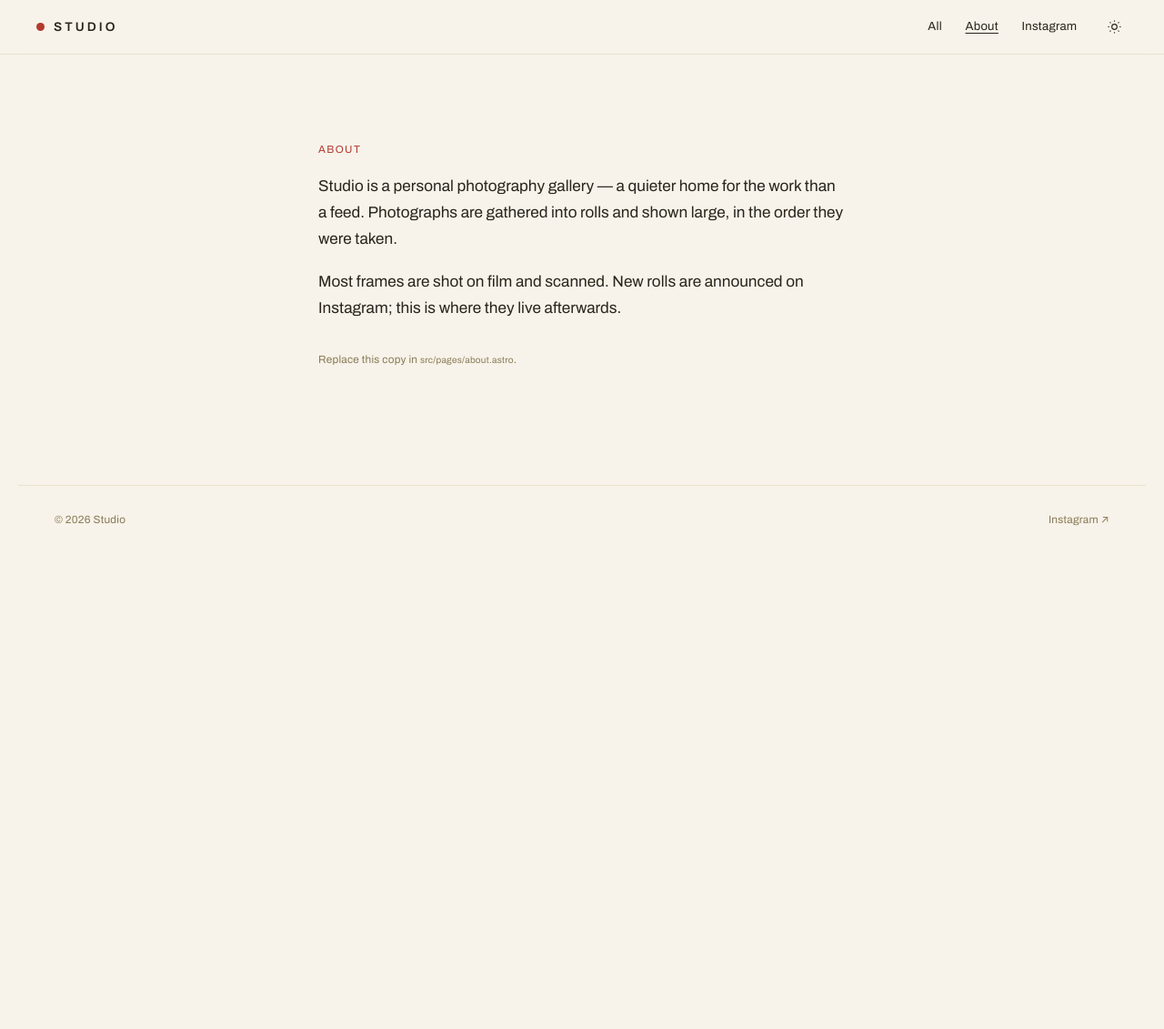
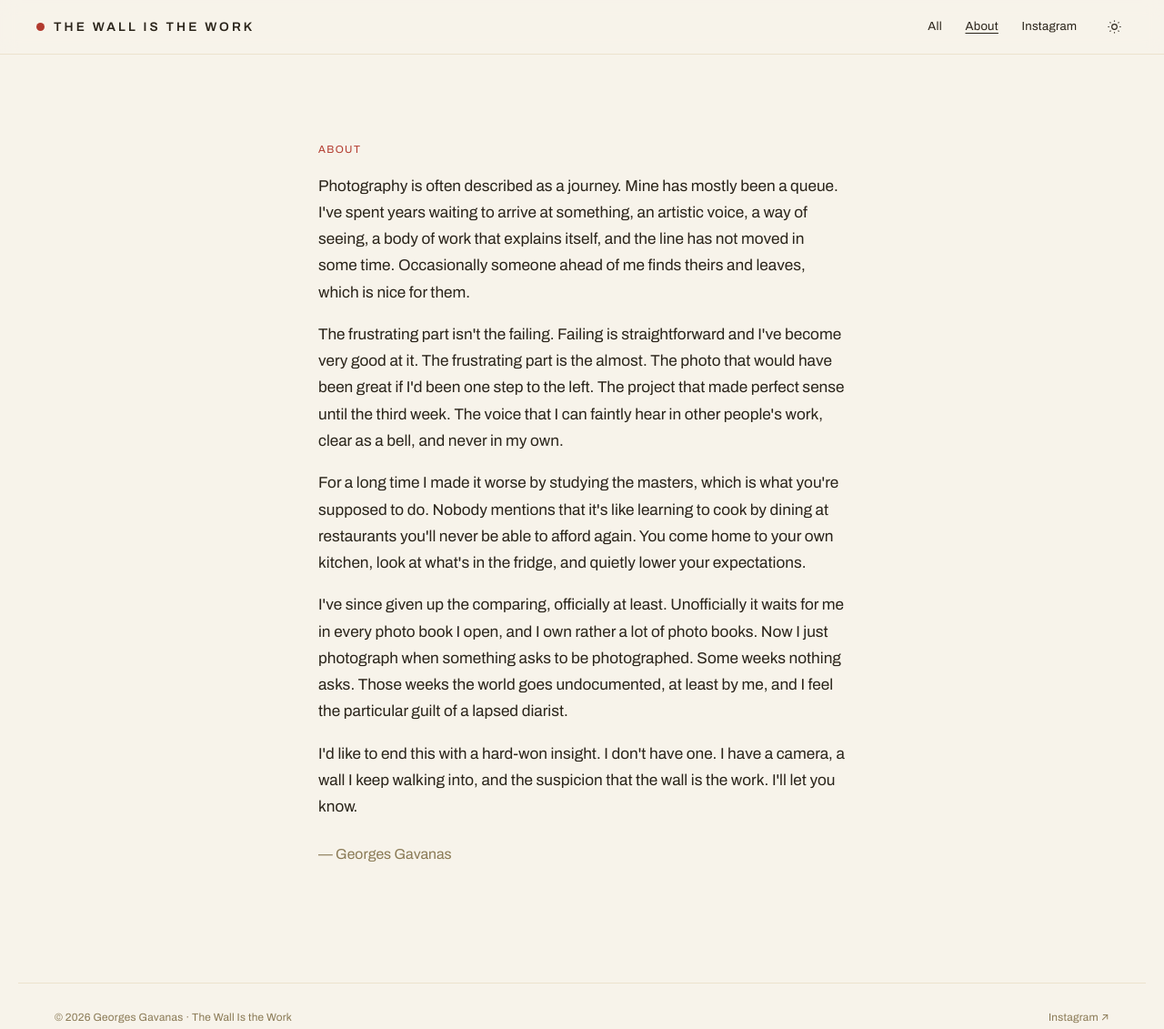
Before and after one commit to guzi4real/photo-site, an Astro site: page /about in a window 1280 px wide. Shown: the whole page at 91% size. Before the commit the page ends 800 px from the top, so only its background shows below. Built offline with nearby package versions, Linux system fonts and the light colour scheme; Astro itself is replaced by a stand-in of ours.

Commit message:
Personalize site content and fix admin repo config
Add author byline, link intro to About, fix About meta description and title separator

```diff
--- a/public/admin/config.yml
+++ b/public/admin/config.yml
@@ -10,7 +10,7 @@
 
 backend:
   name: github
-  repo: OWNER/REPOSITORY      # ← CHANGE THIS
+  repo: guzi4real/photo-site      # ← CHANGE THIS -- changed!
   branch: main
   # base_url: https://your-auth-worker.example.workers.dev   # if using a GitHub OAuth worker
 
--- a/src/layouts/Base.astro
+++ b/src/layouts/Base.astro
@@ -14,7 +14,7 @@ interface Props {
 
 const { title, description = SITE.description, ogImage, ogType = "website" } = Astro.props;
 
-const pageTitle = title === SITE.name ? SITE.name : `${title} · ${SITE.name}`;
+const pageTitle = title === SITE.name ? SITE.name : `${title} — ${SITE.name}`;
 const canonical = new URL(Astro.url.pathname, Astro.site).href;
 const ogImageUrl = ogImage ? new URL(ogImage, Astro.site).href : undefined;
 ---
@@ -64,7 +64,7 @@ const ogImageUrl = ogImage ? new URL(ogImage, Astro.site).href : undefined;
       <slot />
     </main>
     <footer class="site-footer">
-      <span class="meta-line">© {new Date().getFullYear()} {SITE.name}</span>
+      <span class="meta-line">© {new Date().getFullYear()} {SITE.author} · {SITE.name}</span>
       <a class="meta-line" href={SITE.instagram} target="_blank" rel="me noopener">Instagram ↗</a>
     </footer>
 
--- a/src/lib/site.ts
+++ b/src/lib/site.ts
@@ -3,13 +3,15 @@
 // ----------------------------------------------------------------------------
 export const SITE = {
   /** Shown as the wordmark and in <title>. */
-  name: "Studio",
+  name: "The Wall Is the Work",
+  /** Shown in the footer copyright line and the About page sign-off. */
+  author: "Georges Gavanas",
   /** One-line intro on the home page + default meta description. */
-  description: "A personal photography gallery.",
+  description: "Decades of street photographs. Artistic voice still at large.",
   /** Home-page intro sentence (can differ from description). */
-  intro: "Film and light, gathered into rolls.",
+  intro: "Nothing here explains itself, least of all the photographer.",
   /** Your Instagram profile URL (the “new post” notifier). */
-  instagram: "https://instagram.com/yourhandle",
+  instagram: "https://instagram.com/guzi4real",
   /** Show the optional flat /all stream in the nav? */
   showAllFeed: true,
   /** Show the optional written-posts section? */
--- a/src/pages/about.astro
+++ b/src/pages/about.astro
@@ -3,21 +3,27 @@ import Base from "../layouts/Base.astro";
 import { SITE } from "../lib/site";
 ---
 
-<Base title="About" description={`About ${SITE.name}.`}>
+<Base title="About" description="Who's responsible for all this, and why.">
   <section class="about">
     <p class="eyebrow">About</p>
     <div class="prose body">
       <p>
-        {SITE.name} is a personal photography gallery — a quieter home for the work than
-        a feed. Photographs are gathered into rolls and shown large, in the order they
-        were taken.
+      Photography is often described as a journey. Mine has mostly been a queue. I've spent years waiting to arrive at something, an artistic voice, a way of seeing, a body of work that explains itself, and the line has not moved in some time. Occasionally someone ahead of me finds theirs and leaves, which is nice for them.
       </p>
       <p>
-        Most frames are shot on film and scanned. New rolls are announced on
-        <a href={SITE.instagram} target="_blank" rel="me noopener">Instagram</a>; this is
-        where they live afterwards.
+      The frustrating part isn't the failing. Failing is straightforward and I've become very good at it. The frustrating part is the almost. The photo that would have been great if I'd been one step to the left. The project that made perfect sense until the third week. The voice that I can faintly hear in other people's work, clear as a bell, and never in my own.
       </p>
-      <p class="meta-line contact">Replace this copy in <code>src/pages/about.astro</code>.</p>
+      <p>
+      For a long time I made it worse by studying the masters, which is what you're supposed to do. Nobody mentions that it's like learning to cook by dining at restaurants you'll never be able to afford again. You come home to your own kitchen, look at what's in the fridge, and quietly lower your expectations.
+      </p>
+      <p>
+      I've since given up the comparing, officially at least. Unofficially it waits for me in every photo book I open, and I own rather a lot of photo books. Now I just photograph when something asks to be photographed. Some weeks nothing asks. Those weeks the world goes undocumented, at least by me, and I feel the particular guilt of a lapsed diarist.
+      </p>
+      <p>
+      I'd like to end this with a hard-won insight. I don't have one. I have a camera, a wall I keep walking into, and the suspicion that the wall is the work. I'll let you know.
+      </p>
+
+      <p class="signoff">— {SITE.author}</p>
     </div>
   </section>
 
@@ -29,6 +35,11 @@ import { SITE } from "../lib/site";
     }
     .body { margin-top: 1rem; }
     .contact { margin-top: 2rem; }
+    .signoff {
+      margin-top: 1.5rem;
+      font-size: 0.92em;
+      color: var(--muted);
+    }
     code { font-family: var(--font-mono); font-size: 0.85em; }
   </style>
 </Base>
```
Also changed, not shown: src/pages/index.astro (+10 -1 lines).
